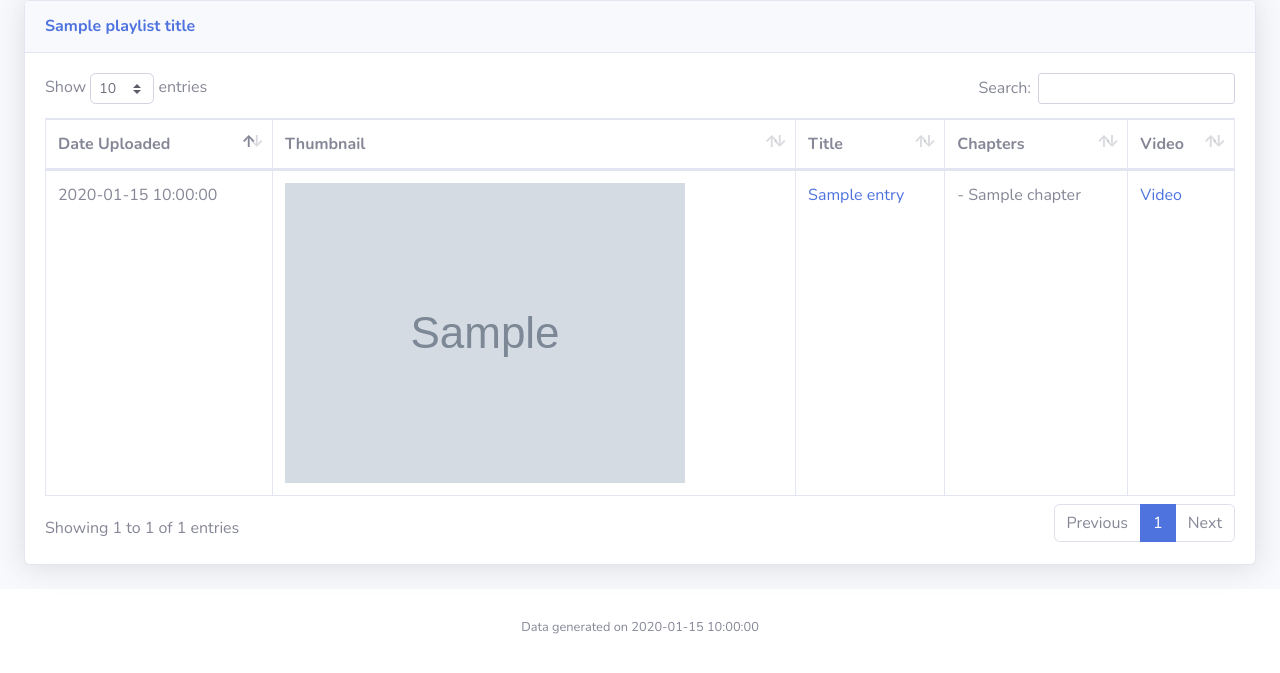
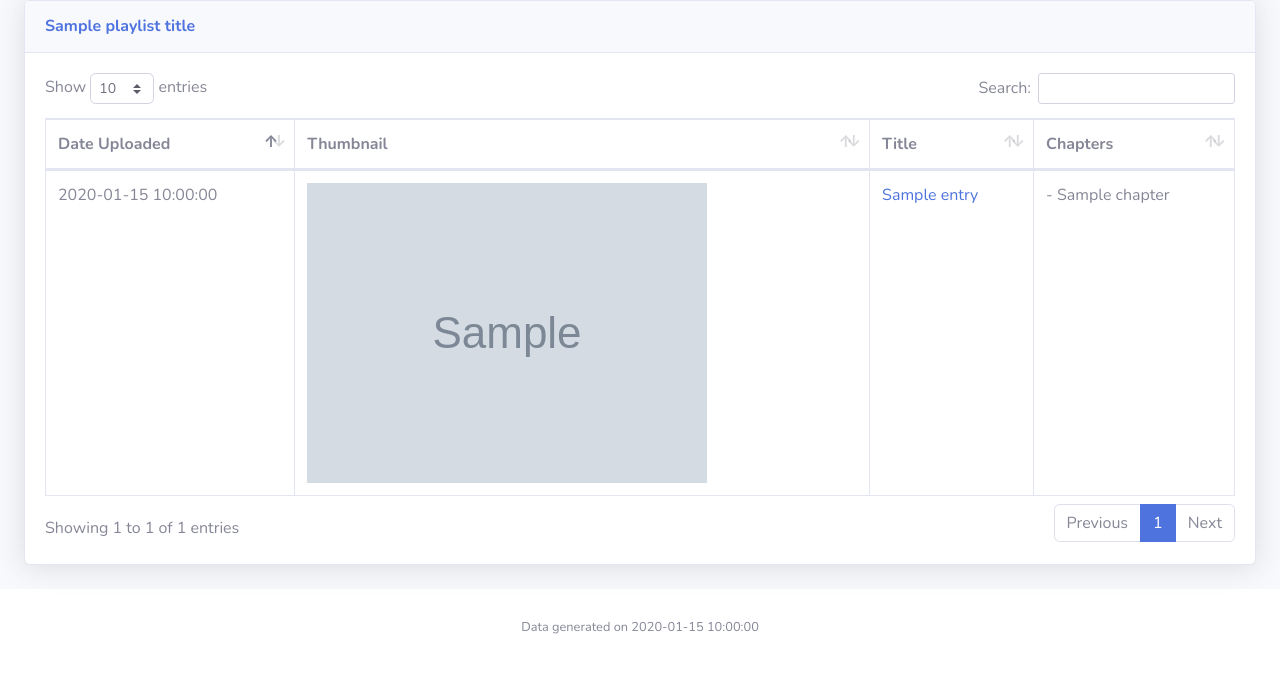
Before and after one commit to managedkaos/scraping-aws-this-week, a Flask app: template templates/index.j2 in a window 1280 px wide. Shown: the top 673 px of the page. Run offline with Flask 2, Linux system fonts and the light colour scheme; the template is opened without the code that fills it: most values are stand-ins (such as "Sample title", 1, 10 or a date in 2020); grey boxes marked "Sample" are stand-in pictures; some libraries are stand-ins or nearby versions.

Commit message:
Remove 'Video' column

```diff
--- a/templates/index.j2
+++ b/templates/index.j2
@@ -54,7 +54,6 @@
                                         <th>Thumbnail</th>
                                         <th>Title</th>
                                         <th>Chapters</th>
-                                        <th>Video</th>
                                     </tr>
                                 </thead>
                                 <tbody>
@@ -79,8 +78,6 @@
                                         - {{ chapter.title }}<br>
                                     {% endfor %}
                                     </td>
-
-                                    <td><a href="{{ entry.webpage_url }}" target="_blank">Video</a></td>
                                 </tr>
                                 {% endfor %}
                                 </tbody>
```
